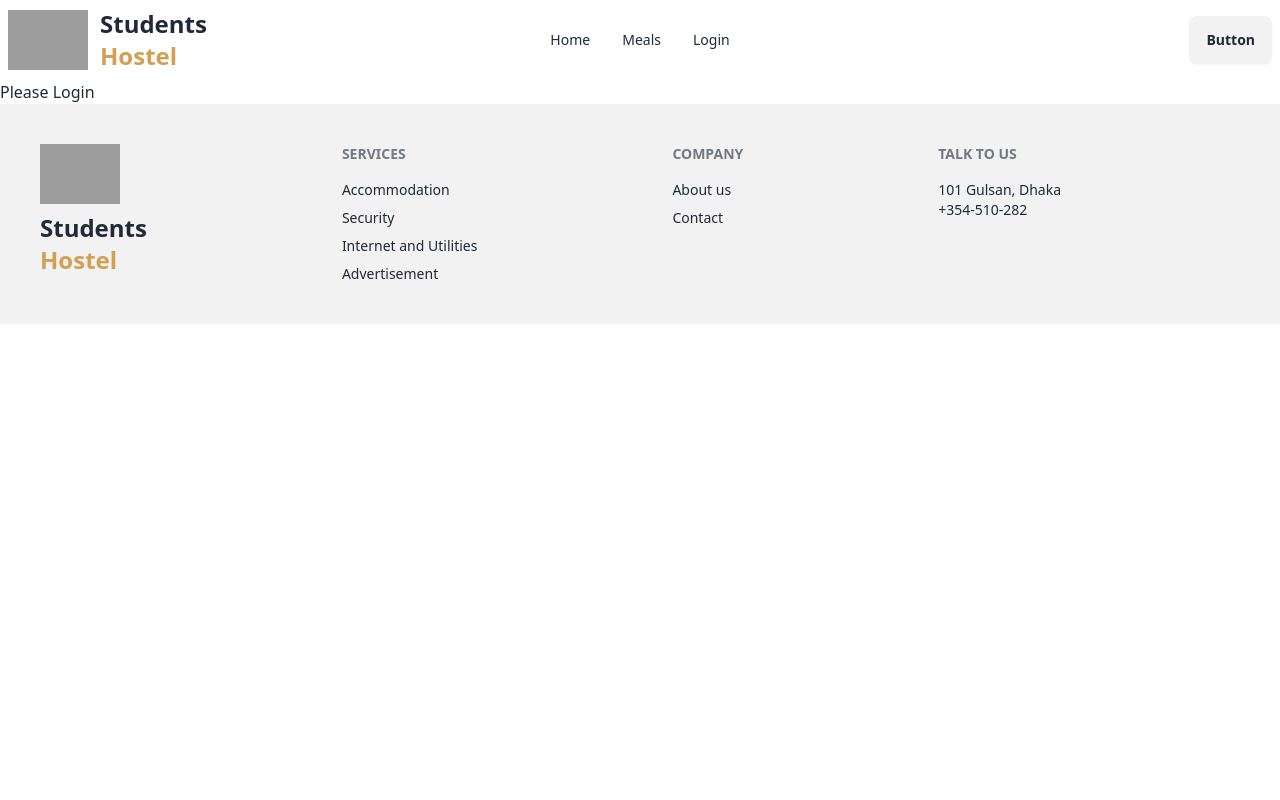
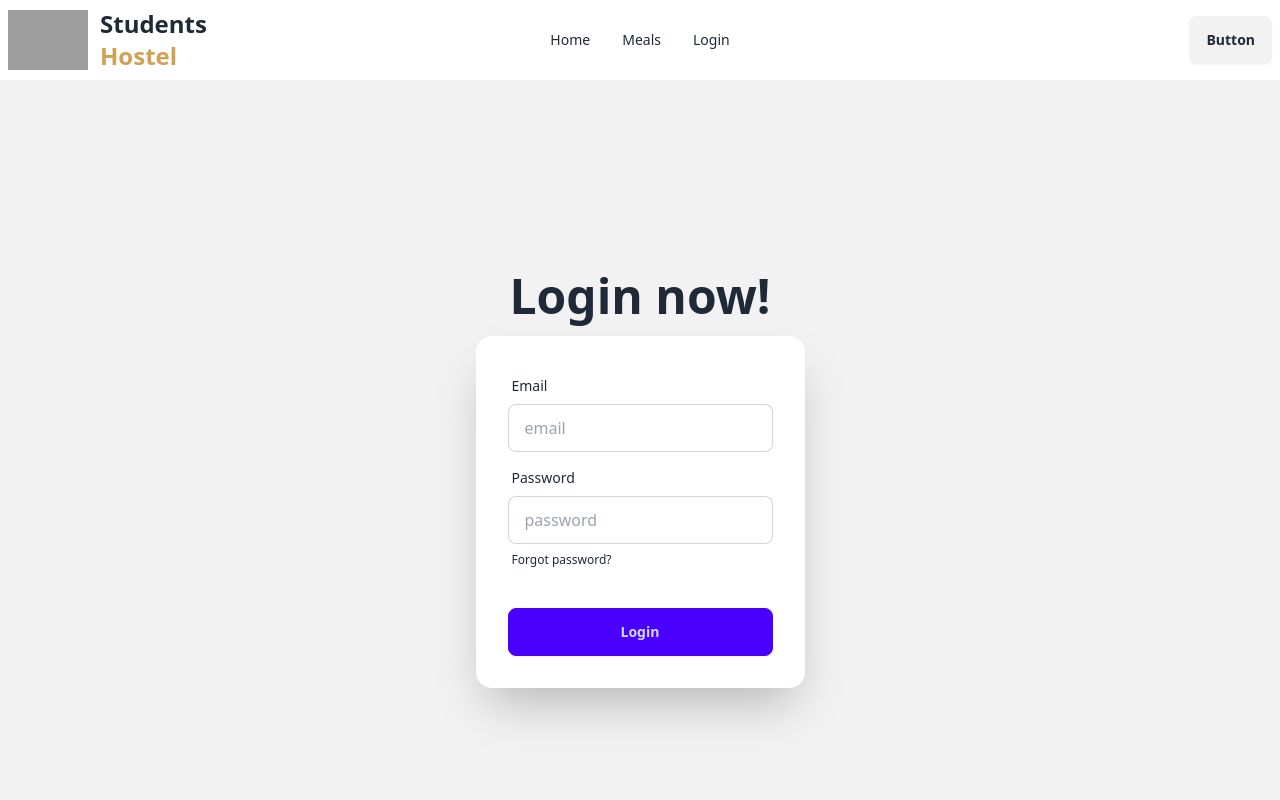
Before and after one commit to Rajib4375/hostel-management-client, a React (Vite) app: page /login in a window 1280 px wide. Shown: the top 800 px of the page. Built offline with nearby package versions, Linux system fonts and the light colour scheme; grey boxes are pictures that could not be loaded.

Commit message:
added login from formet

```diff
--- a/src/Pages/Login/Login.jsx
+++ b/src/Pages/Login/Login.jsx
@@ -1,11 +1,44 @@
 
 
 const Login = () => {
+    const handleLogin = event =>{
+        event.preventDefault();
+        const form = event.target;
+        const email = form.email.value;
+        const password = form.password.value;
+        console.log(email, password)
+    }
     return (
-        <div>
-            <h2>Please Login</h2>
+        <div className="hero min-h-screen bg-base-200">
+  <div className="hero-content flex-col ">
+    <div className="text-center lg:text-left">
+      <h1 className="text-5xl font-bold">Login now!</h1>
+    </div>
+    <div className="card shrink-0 w-full max-w-sm shadow-2xl bg-base-100">
+      <form onSubmit={handleLogin} className="card-body">
+        <div className="form-control">
+          <label className="label">
+            <span className="label-text">Email</span>
+          </label>
+          <input type="email" name="email" placeholder="email" className="input input-bordered" required />
+        </div>
+        <div className="form-control">
+          <label className="label">
+            <span className="label-text">Password</span>
+          </label>
+          <input type="password" name="password" placeholder="password" className="input input-bordered" required />
+          <label className="label">
+            <a href="#" className="label-text-alt link link-hover">Forgot password?</a>
+          </label>
+        </div>
+        <div className="form-control mt-6">
 
+          <input className="btn btn-primary" type="submit" value="Login" />
         </div>
+      </form>
+    </div>
+  </div>
+</div>
     );
 };
 
```
